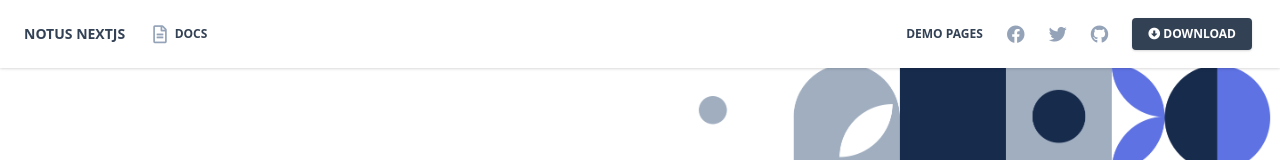
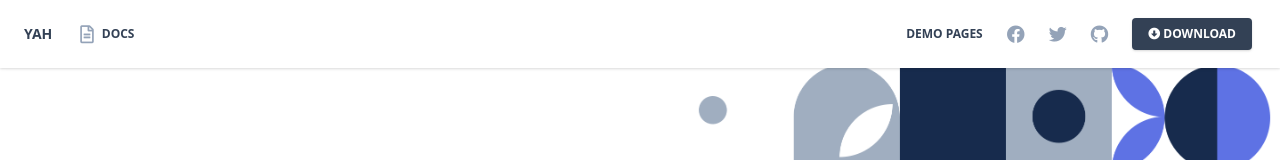
Before and after one commit to lemotdesign/yah-v4, a Next.js app: page / in a window 1280 px wide. Shown: the top 160 px of the page. Built offline with nearby package versions, Linux system fonts and the light colour scheme.

Commit message:
Update IndexNavbar.js

```diff
--- a/components/Navbars/IndexNavbar.js
+++ b/components/Navbars/IndexNavbar.js
@@ -16,7 +16,7 @@ export default function Navbar(props) {
                 className="text-blueGray-700 text-sm font-bold leading-relaxed inline-block mr-4 py-2 whitespace-nowrap uppercase"
                 href="#pablo"
               >
-                Notus NextJS
+                Yah
               </a>
             </Link>
             <button
```
